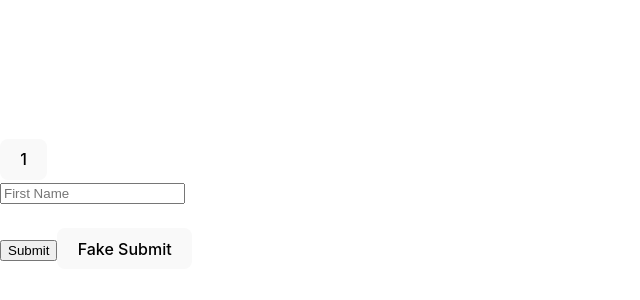
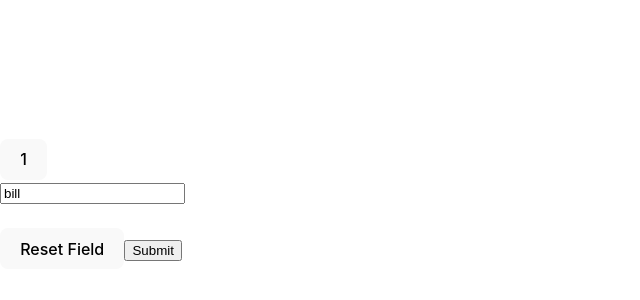
Before and after one commit to dibborah/ReactHookFormByBeierLuo, a React (Vite) app: page / in a window 1280 px wide. Shown: the part 196-496 px from the top of the page, without its empty margins (0-640 px from the left). Built offline with nearby package versions, Linux system fonts and the light colour scheme; the HTML template or start-up script is replaced by a standard one.

Commit message:
completed resetFields

```diff
--- a/src/App.tsx
+++ b/src/App.tsx
@@ -6,45 +6,48 @@ type FormValues = {
   customError: string;
 }
 
-const sleep = (ms: number) => {// This function returns a promise but this is in the function defination
-  // We are not calling the function which returns a promise . Just defining it !!!
-  return new Promise ((resolve) =>  setTimeout(resolve, ms));
-}
-
 const App = () => {
-  const { register, handleSubmit } = useForm<FormValues>();
+  const {
+    register,
+    handleSubmit,
+    resetField,
+    // formState: { errors, isValid }
+    // formState: { isDirty, dirtyFields }
+    formState: { touchedFields }
+  } = useForm<FormValues>({
+    defaultValues: {
+      firstName: 'bill '
+    },
+    mode: 'onChange',
+  });
   const onSubmit = async (data: FormValues) => {
-    await sleep(1000);// In 1sec the result gets resolved
     console.log('data', data);
-    // throw new Error('testing gggg');
   };
-  const onError = () => {
-    console.log('Wrong!!!');
-  }
+  // console.log('isDirty, dirtyFields', isDirty, dirtyFields);
+  console.log('touchedFields', touchedFields);
   renderCount++;
   return (
     <div>
-      {/* <form onSubmit={(e) =>
-        handleSubmit(
-          onSubmit, onError
-        )(e).catch((e) => {
-        console.log('e', e);
-      })
-      }> */}
-      <form>
+      <form onSubmit={handleSubmit(onSubmit)}>
         <button type='button'>{renderCount}</button>
         <br />
-        {/* <input type="text" {...register('firstName', { disabled: true })} */}
-        <input type="text" {...register('firstName', { required: true })}
+        <input type="text" {...register('firstName', {
+          required: 'this is required',
+          minLength: {
+            value: 5,
+            message: 'Min length of 5 is required'
+          }
+        })}
           placeholder="First Name"
         />
+        {/* <p>{errors?.firstName?.message}</p> */}
+        {/* <p>{isValid ? 'Valid' : 'Not Valid'}</p> */}
         <br />
         <br />
+        {/* <button type="button" onClick={() => resetField('firstName', { keepError: true })}>Reset Field</button> */}
+        {/* <button type="button" onClick={() => resetField('firstName', { keepDirty: true })}>Reset Field</button> */}
+        <button type="button" onClick={() => resetField('firstName', { keepTouched: true })}>Reset Field</button>
         <input type="submit" />
-        <button type="button" onClick={(e) => {
-          handleSubmit(onSubmit, onError)(e)
-        }}
-        >Fake Submit</button>
       </form>
     </div>
   )
```
